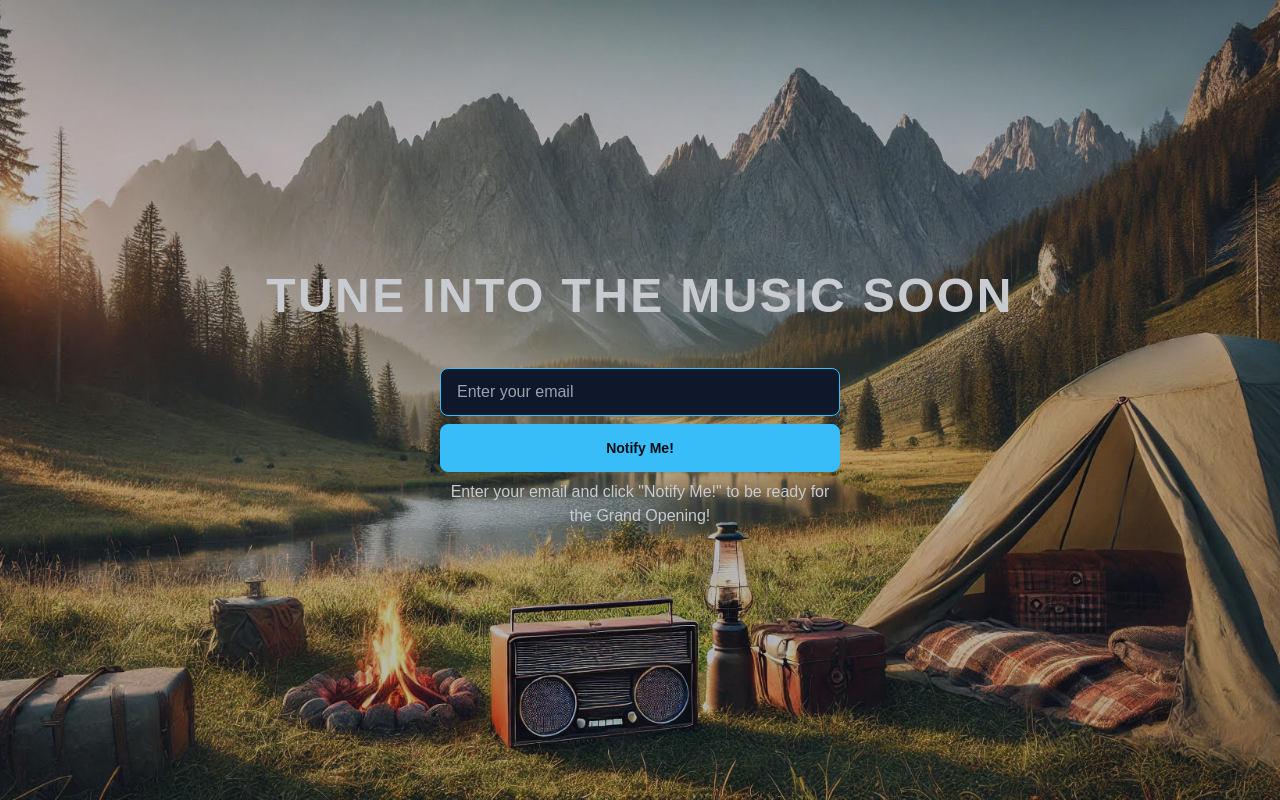
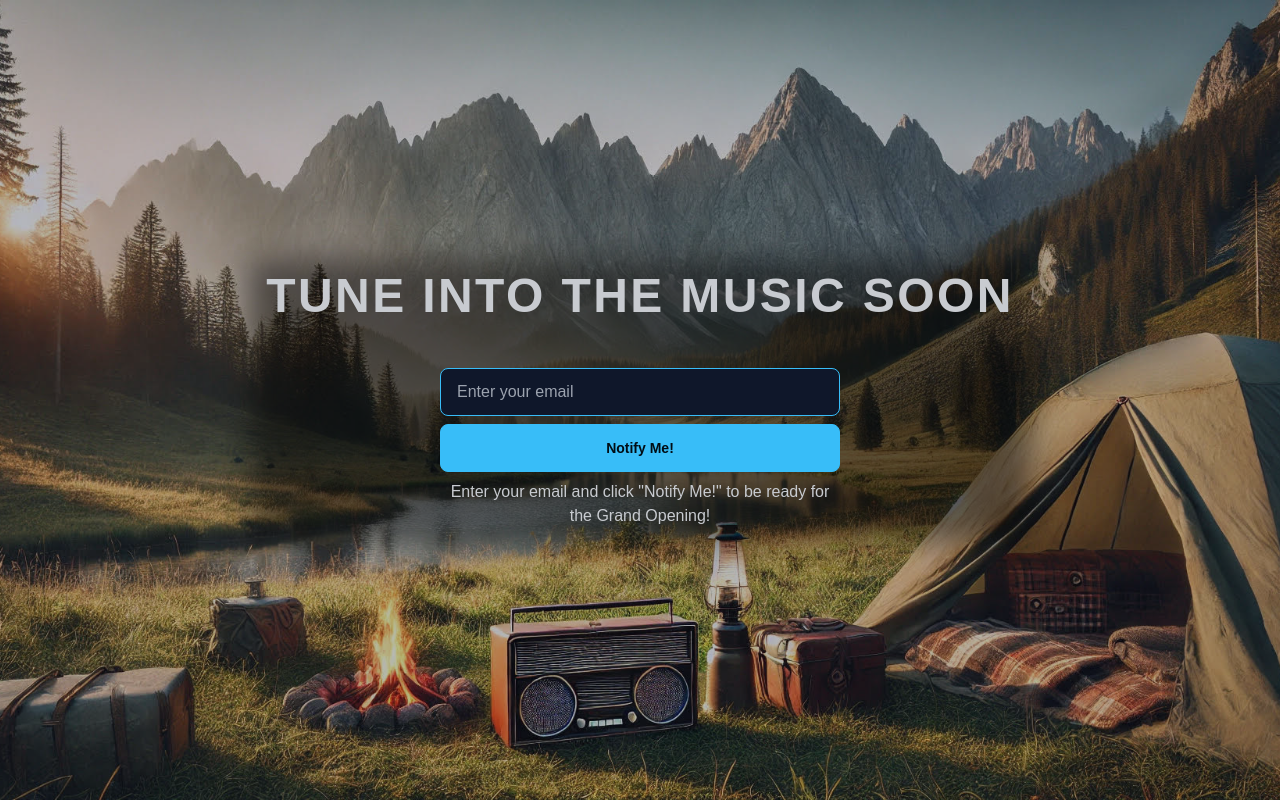
Before and after one commit to davis122991/trippingWorldRadio, a Next.js app: page / in a window 1280 px wide. Built offline with nearby package versions, Linux system fonts and the light colour scheme.

Commit message:
updated design

```diff
--- a/app/page.js
+++ b/app/page.js
@@ -1,19 +1,12 @@
 const Page = () => {
   return (
-    <div className='flex flex-col justify-center items-center gap-2'>
+    <div className='flex flex-col justify-center items-center gap-2 relative'>
+      <div className='absolute bg-black h-[110%] top-[-5%] z-[-1] w-[105%] blur-lg opacity-50' />
       <h3 className='uppercase text-3xl md:text-5xl text-center font-bold tracking-wider'>
         Tune into the music soon
       </h3>
-      {/* <div className='mt-5 md:mt-10'>
-        <p className='text-center text-opacity-70 text-sm md:text-base'>
-          Currently working on new website.
-        </p>
-        <p className='text-center text-opacity-70 text-sm md:text-base w-full sm:w-[400px]'>
-          Enter your email and click "Notify Me!" to be ready for the Grand
-          Opening!
-        </p>
-      </div> */}
       <form className='flex gap-2 flex-col items-center mt-5 md:mt-10'>
+        {/* <div className='absolute bg-black w-full h-[115%] top-[-15%] z-[-1] md:w-[420px] blur-md opacity-60' /> */}
         <input
           type='email'
           placeholder='Enter your email'
```
